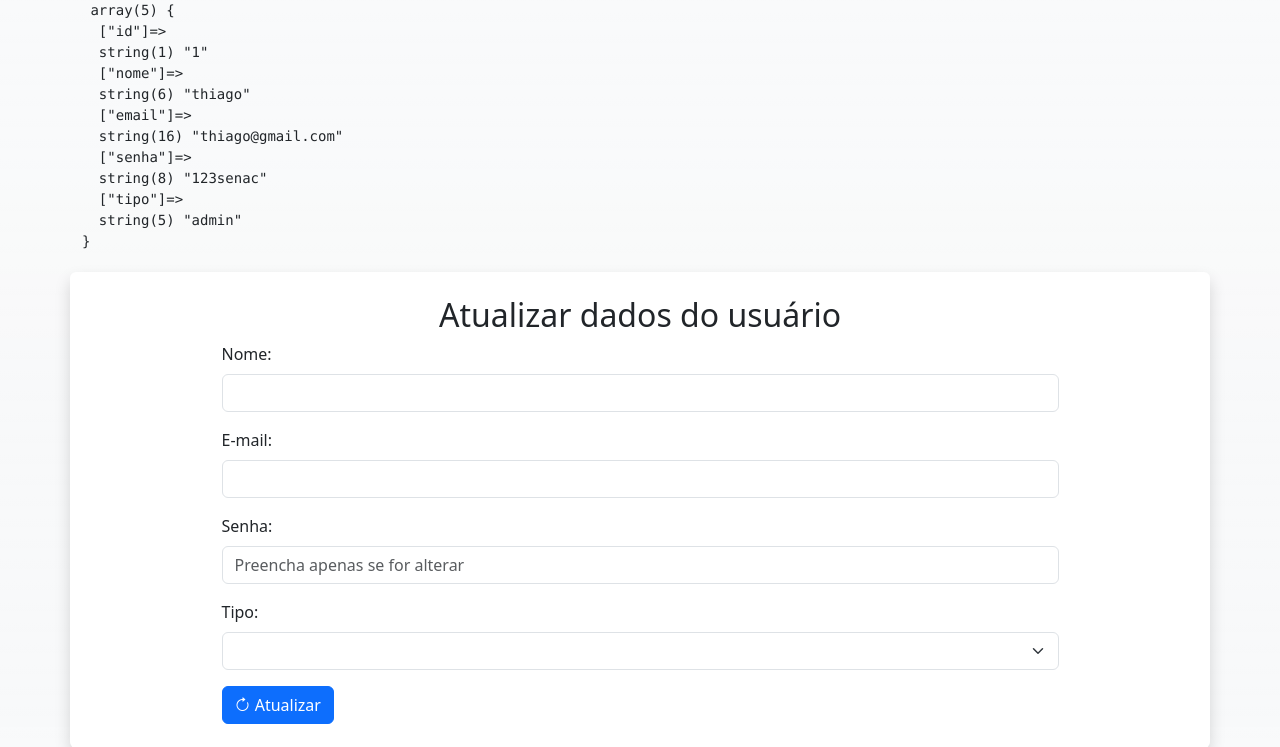
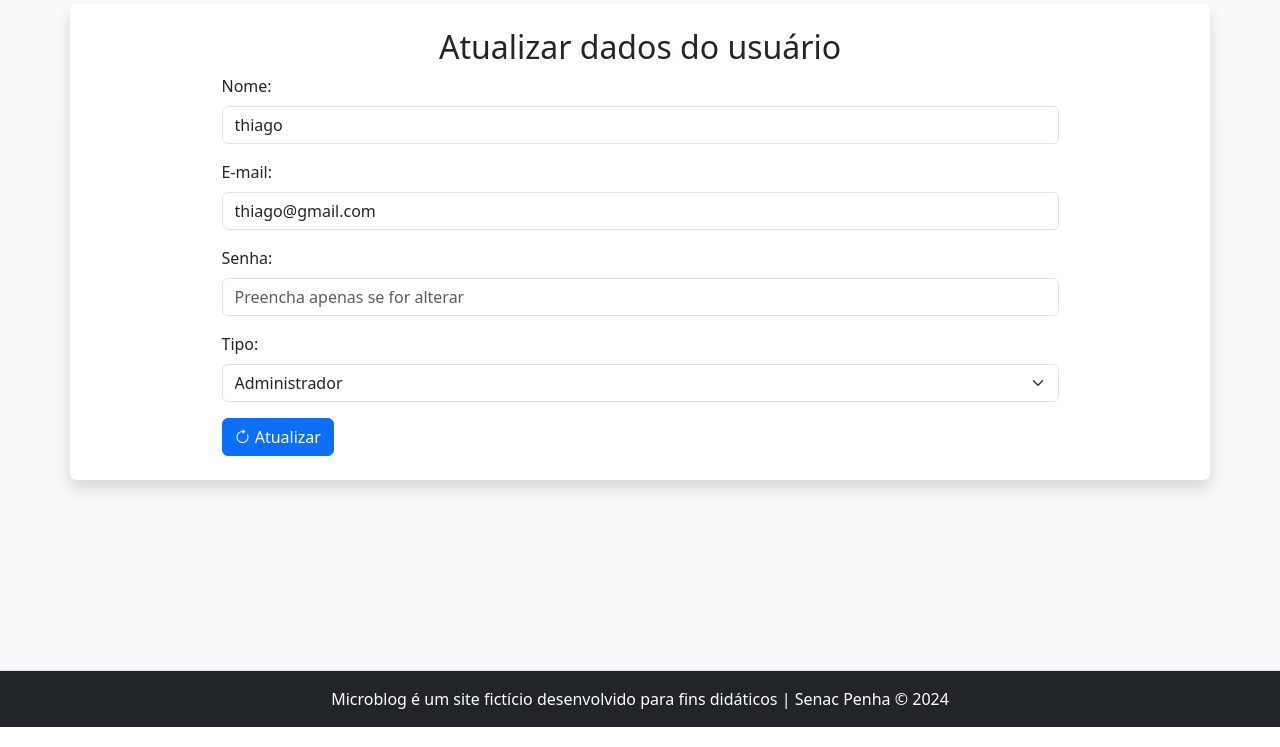
Before and after one commit to Thiagowski/microblog-thiago, a PHP site: page /admin/usuario-atualiza.php?id=1 in a window 1280 px wide. Shown: the part 73-820 px from the top of the page. Run offline with PHP 8.4, Linux system fonts and the light colour scheme; data comes from the database, SQL or seed files in the repository.

Commit message:
selecionar dados do usuario

```diff
--- a/admin/usuario-atualiza.php
+++ b/admin/usuario-atualiza.php
@@ -8,8 +8,6 @@ $id = $_GET['id'];
 // Chamamos a função para carregar os dados do usuário através do ID
 $dadosUsuario = listarUmUsuario( $conexao, $id);
 ?>
-
-<pre> <?=var_dump($dadosUsuario);?></pre>
 
 
 <div class="row">
@@ -23,12 +21,12 @@ $dadosUsuario = listarUmUsuario( $conexao, $id);
 
 			<div class="mb-3">
 				<label class="form-label" for="nome">Nome:</label>
-				<input class="form-control" type="text" id="nome" name="nome" required>
+				<input value="<?= $dadosUsuario['nome']?>" class="form-control" type="text" id="nome" name="nome" required>
 			</div>
 
 			<div class="mb-3">
 				<label class="form-label" for="email">E-mail:</label>
-				<input class="form-control" type="email" id="email" name="email" required>
+				<input value="<?= $dadosUsuario['email']?>" class="form-control" type="email" id="email" name="email" required>
 			</div>
 
 			<div class="mb-3">
@@ -40,8 +38,17 @@ $dadosUsuario = listarUmUsuario( $conexao, $id);
 				<label class="form-label" for="tipo">Tipo:</label>
 				<select class="form-select" name="tipo" id="tipo" required>
 					<option value=""></option>
-					<option value="editor">Editor</option>
-					<option value="admin">Administrador</option>
+
+
+					<option
+					<?php if( $dadosUsuario['tipo'] == 'editor')  echo 'selected';?>
+					value="editor">Editor</option>
+
+
+					<option
+					<?php if( $dadosUsuario['tipo'] == 'admin') { echo "selected";} ?>
+					value="admin">Administrador</option>
+
 				</select>
 			</div>
 
```
